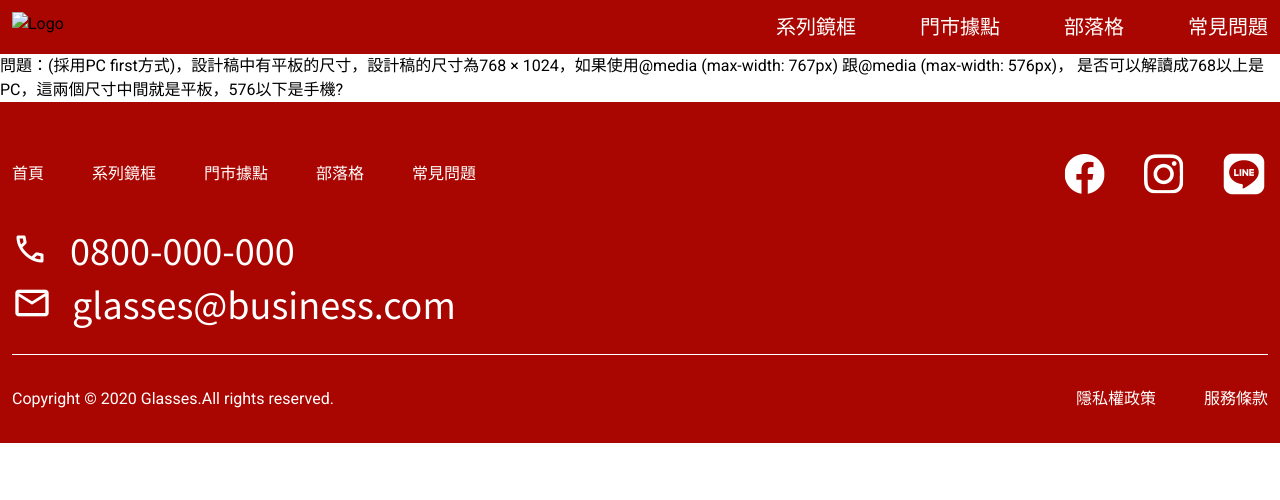
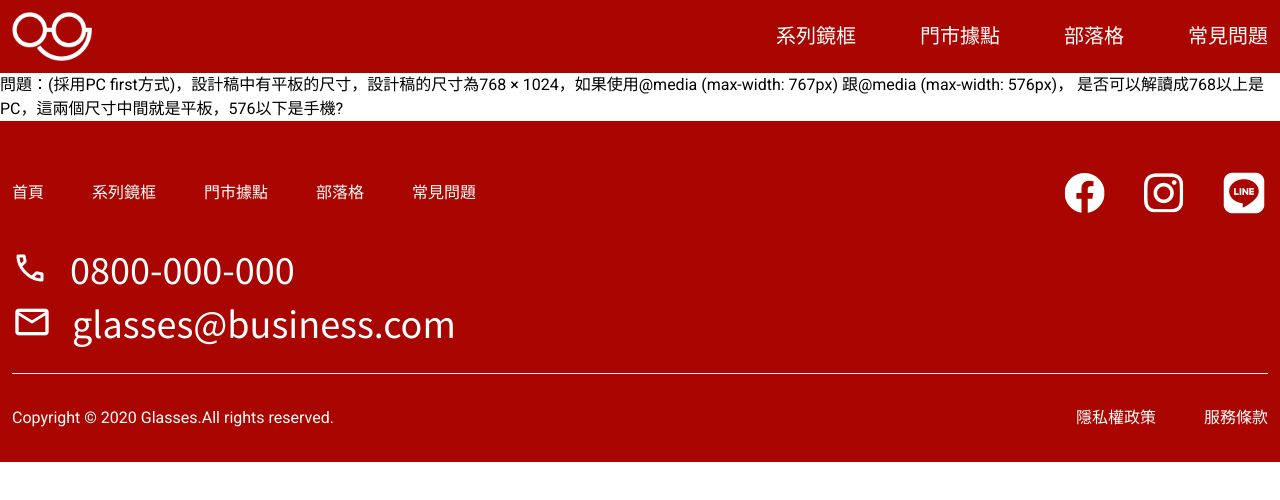
Before and after one commit to Josietaknow/2024Week3HWnoVite, a plain HTML site: page index.html in a window 1280 px wide. Drawn offline with nearby package versions, Linux system fonts and the light colour scheme; the site is published under a folder, as on GitHub Pages, so addresses that start at the root find nothing.

Commit message:
Update index.html

```diff
--- a/index.html
+++ b/index.html
@@ -22,7 +22,7 @@
   <body>
     <header class="bg-primary">
       <div class="container header">
-        <img src="/images/logo-white.png" alt="Logo" class="logo" />
+        <img src="images/logo-white.png" alt="Logo" class="logo" />
         <ul class="menu align-item-center">
           <li><a href="#">系列鏡框</a></li>
           <li><a href="#">門市據點</a></li>
```
